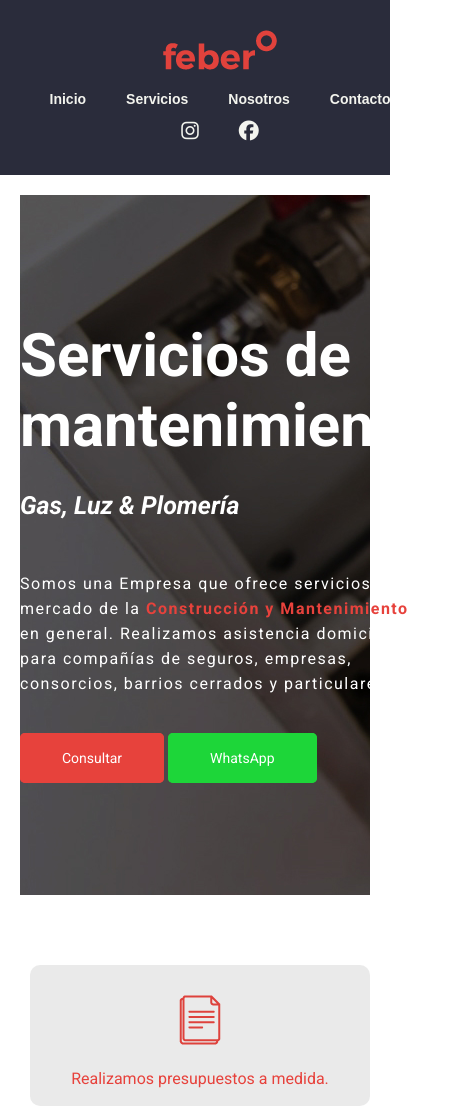
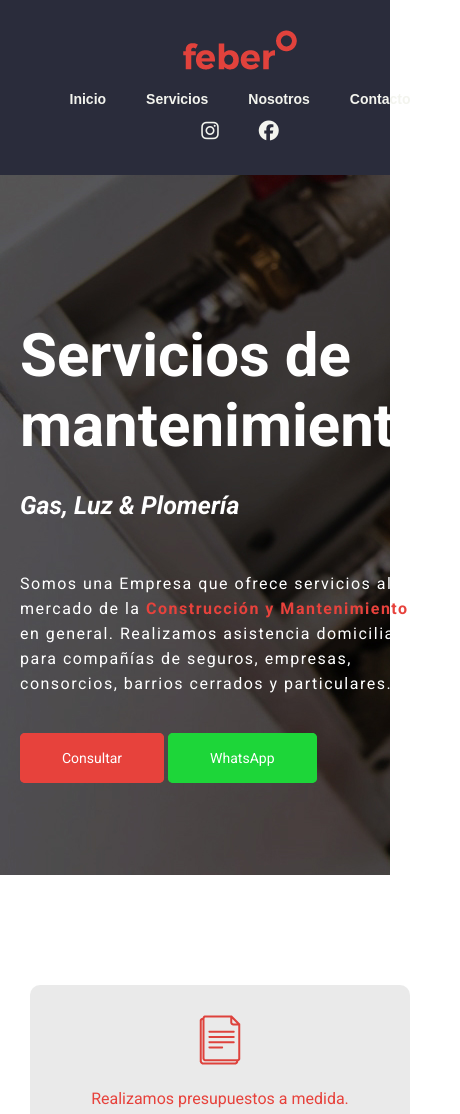
Before and after one commit to martin-centurion/feber-soluciones, a website: page index.html in a window 390 px wide. Shown: the top 1114 px of the page, 460 px wide, since content can reach past the window. Drawn offline with Linux system fonts and the light colour scheme.

Commit message:
corrigiendo media query

```diff
--- a/index.html
+++ b/index.html
@@ -10,7 +10,6 @@
     <link href="https://fonts.googleapis.com/css2?family=Roboto:ital,wght@0,300;0,400;0,500;0,700;1,300;1,400;1,500;1,700&display=swap" rel="stylesheet"/>
     <title>Feber Servicios</title>
     <meta name="description" content="Feber Servicios | Somos una Empresa que ofrece servicios al mercado de la Construcción y Mantenimiento en general.">
-    <meta name="keywords" content="Servicios de plomeria, electricidad, mantenimiento, gasista, instalaciones, plomeria">
     <script src="https://kit.fontawesome.com/521306ceec.js" crossorigin="anonymous"></script>
 </head>
 <body>
@@ -148,7 +147,7 @@
                         </ul>
                     </nav>
                 </div>
-                <div></div>
+                <div>
                     <ul>
                         <li><a href="https://www.instagram.com""><i class="fa-brands fa-instagram"></i></a></li>
                         <li><a href="https://www.facebook.com""><i class="fa-brands fa-facebook"></i></a></li>
--- a/sass/_media.scss
+++ b/sass/_media.scss
@@ -1,12 +1,6 @@
 @media (max-width: 1200px) {
     .container {
-        width: 900px;
-    }
-
-    .banner__content {
-        display: flex;
-        flex-flow: column-reverse wrap;
-        align-items: flex-end;
+        width: 1000px;
     }
 
     .header__content {
@@ -78,22 +72,11 @@
 
 @media (max-width: 480px) {
     .container {
-        width: 400px;
-    }
-
-    .card {
-        display: grid;
-        grid-template-columns: 1fr;
-        margin-top: 40px;
-    }
-
-    .header__content {
-        display: flex;
-        flex-flow: column wrap;
+        width: 440px;
     }
 
     .banner {
-        margin: 20px;
+        padding: 20px;
 
         &__content {
             display: flex;
@@ -110,11 +93,6 @@
         }
     }
 
-    .footer__content {
-        display: flex;
-        flex-flow: column wrap;
-    }
-
     .formulario {
 
         input {
```
Also changed, not shown: css/styles.css.
